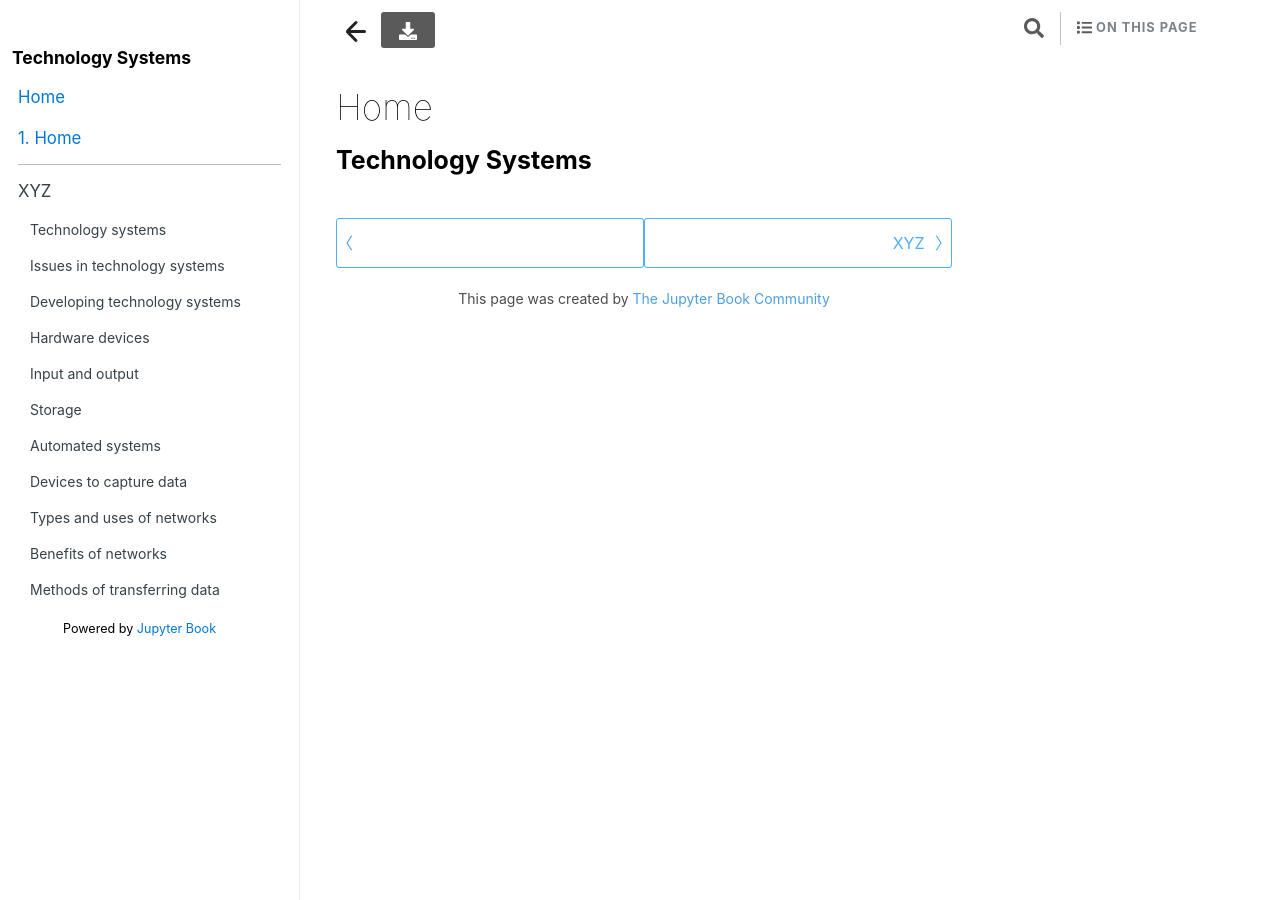
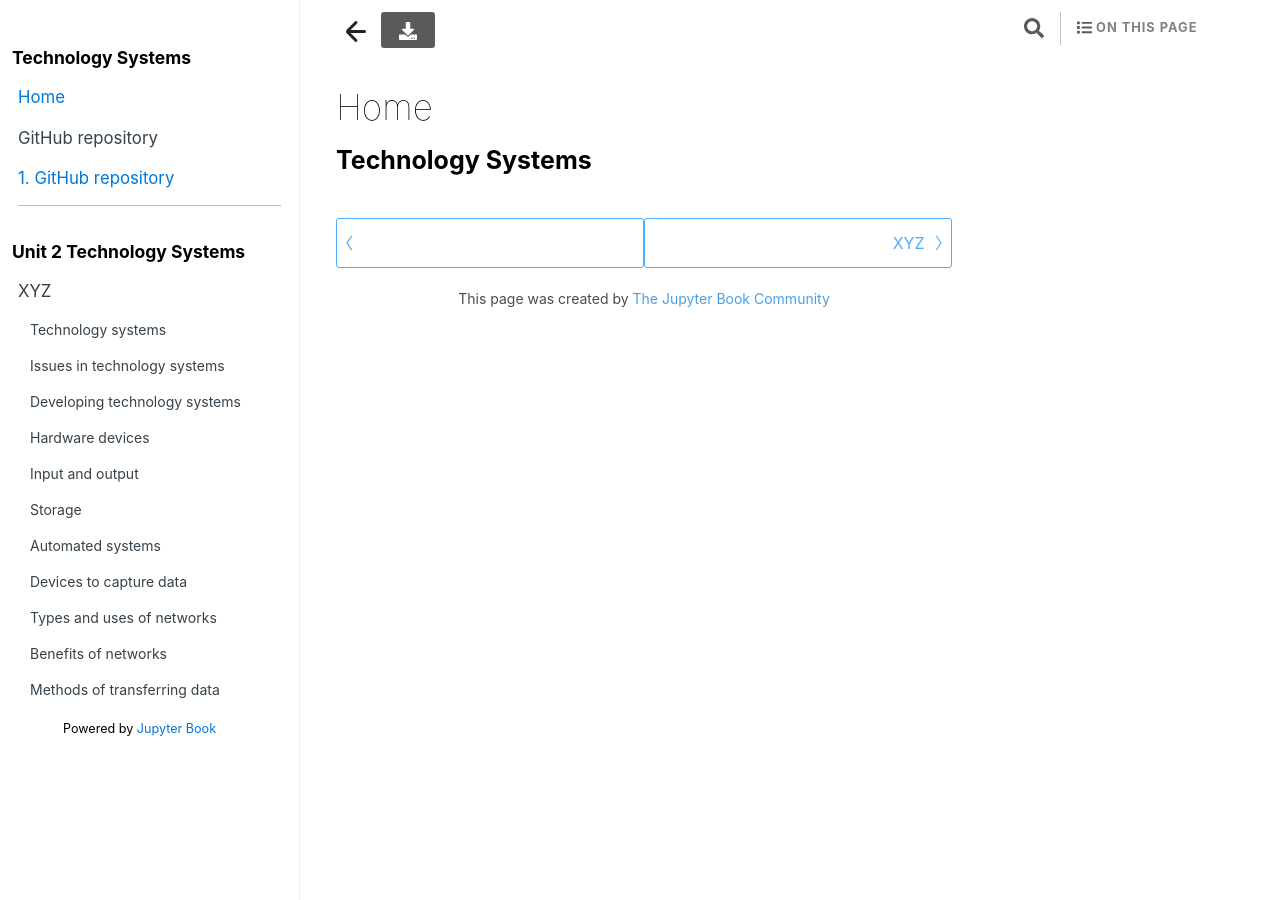
Before and after one commit to chrsyng/btl2techsystems, a Jekyll site: the page built from _build/intro.html, in a window 1280 px wide. Built offline with Jekyll 4.4.1, drawn with Linux system fonts in a browser that asks for light colours; comment, search, counter and statistics services are not loaded; some of the changed lines change nothing that is shown.

Commit message:
tweaking

```diff
--- a/_data/toc.yml
+++ b/_data/toc.yml
@@ -27,10 +27,10 @@
   not_numbered: true
 
 # External link
-#- title: GitHub repository
-#  url: https://github.com/jupyter/jupyter-book
-#  external: true
-#  not_numbered: true
+- title: GitHub repository
+  url: https://github.com/chrsyng/btl2techsystems
+  external: true
+  not_numbered: true
 
 # Adds a searchbar link
 - title: Search
@@ -40,7 +40,7 @@
 - divider: true
 
 # Add a header and sample content section
-#- header: Technology Systems
+- header: Unit 2 Technology Systems
 
 # A chapter w/ a collection of sections beneath it
 - title: Understand how the components of technology systems work together
```
